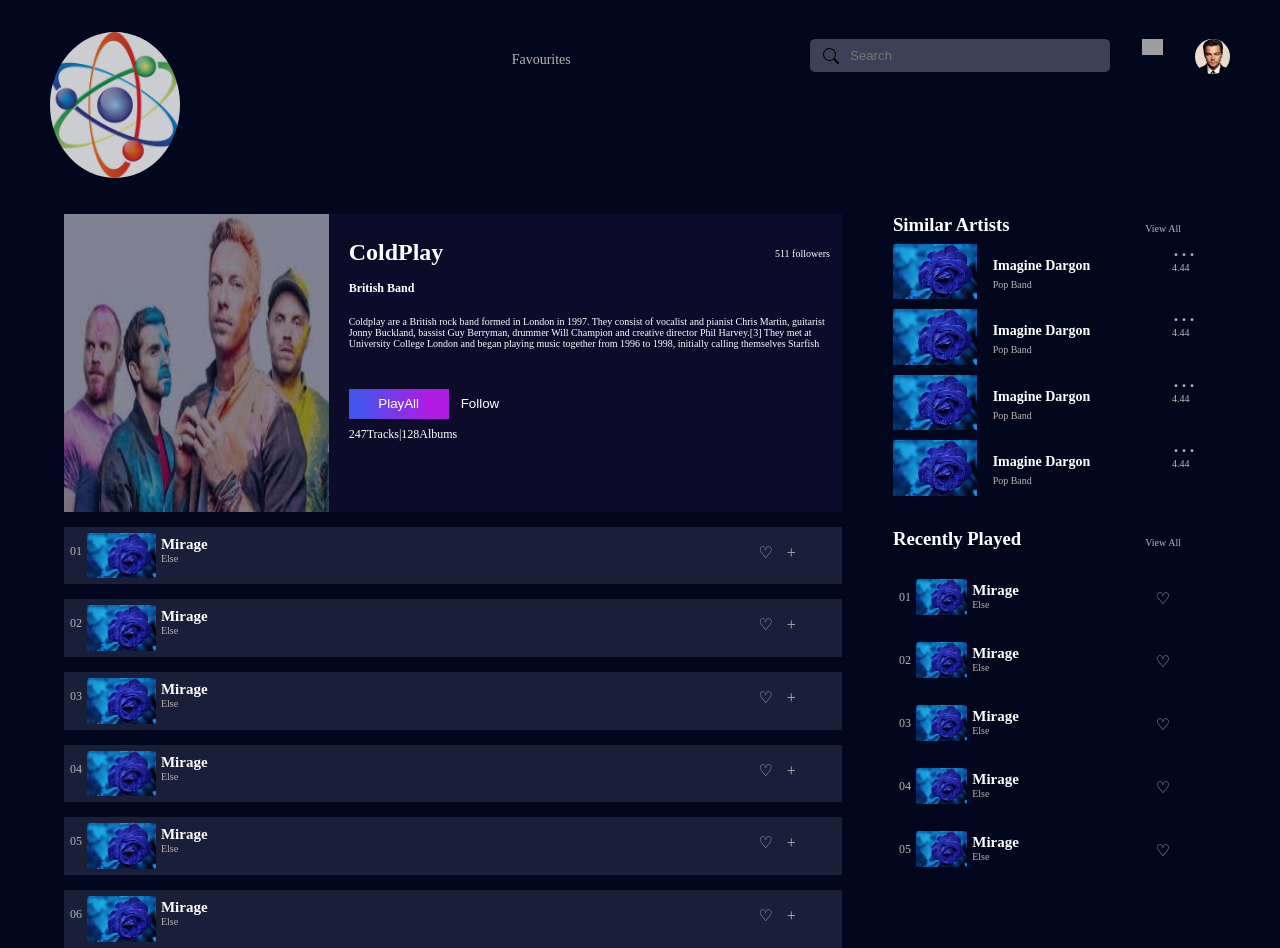
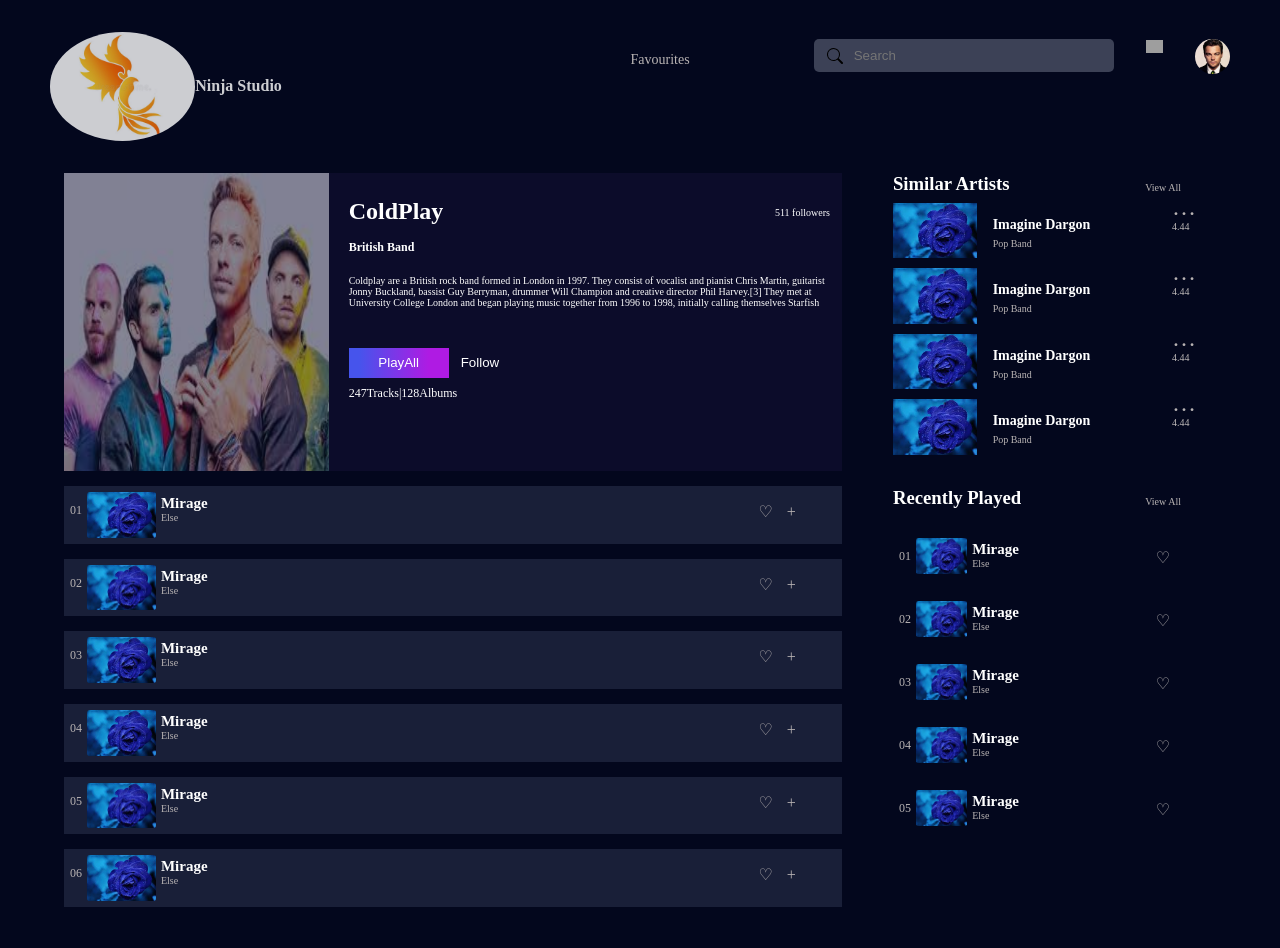
Before and after one commit to GodSlayergt/coding-ninjas-assignment, a website: page index.html in a window 1280 px wide. After the commit the page ends 907 px from the top, so only its background shows below. Drawn offline with Linux system fonts and the light colour scheme; grey boxes are pictures that could not be loaded.

Commit message:
Update 3 files

```diff
--- a/index.html
+++ b/index.html
@@ -13,7 +13,10 @@
     <header>
       <div class="nav-left">
       <div class="logo">
-        <img src="./logo.png">
+        <img src="./logo2.jpg">
+        <span>
+          Ninja
+          Studio
         </div>
         <div class="fav">
           Favourites
--- a/styles.css
+++ b/styles.css
@@ -233,12 +233,17 @@
 }
 
 .logo {
-  width: 25%;
+  display: flex;
+  align-items: center;
   opacity: 0.8;
 }
 
+.logo span {
+  font-weight: bold;
+}
+
 .logo img {
-  width: 100%;
+  width: 25%;
   border-radius: 50%;
 }
 
```
Also changed, not shown: logo2.jpg (added).
